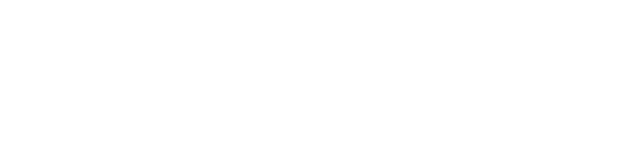
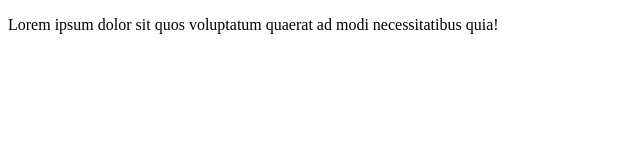
Before and after one commit to Vrushabhpaneliya/demo-project1, a plain HTML site: page index.html in a window 1280 px wide. Shown: the whole page, without its empty margins (0-640 px from the left). Drawn offline with Linux system fonts and the light colour scheme.

Commit message:
P tag added into index.html file

```diff
--- a/index.html
+++ b/index.html
@@ -6,6 +6,6 @@
     <title>Documghjent</title>
 </head>
 <body>
-
+    <p>Lorem ipsum dolor sit quos voluptatum quaerat ad modi necessitatibus quia!</p>
 </body>
 </html>
```
